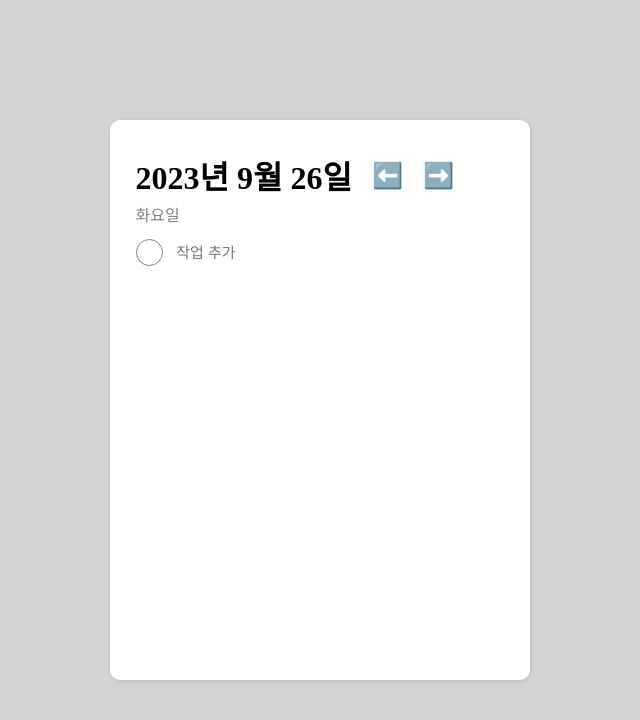
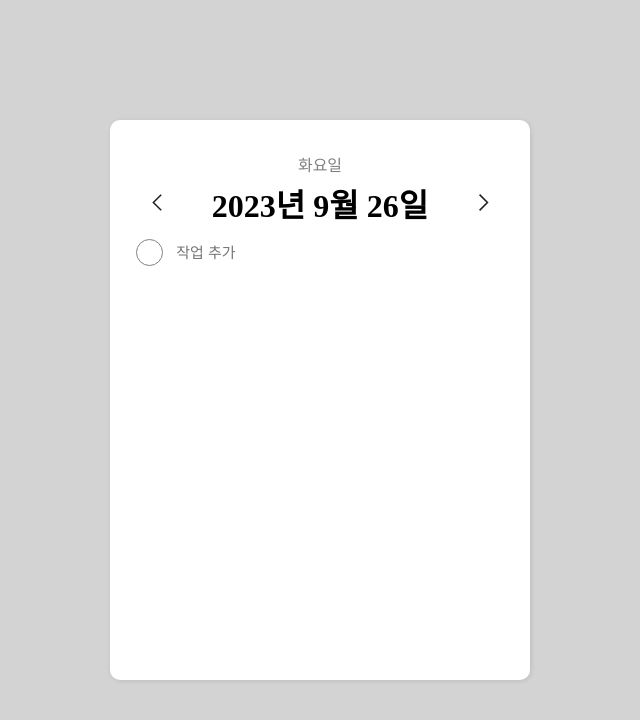
Before and after one commit to jyh071116/todolist, a React (Create React App) app: page / in a window 1280 px wide. Shown: the top 720 px of the page, without its empty margins (320-960 px from the left). Built offline with nearby package versions, Linux system fonts and the light colour scheme.

Commit message:
feat: 상단 스타일 변경

```diff
--- a/src/components/Card/index.tsx
+++ b/src/components/Card/index.tsx
@@ -1,8 +1,10 @@
 import { useState } from "react";
 import dayjs from "dayjs";
-import * as S from "./style";
 import changeWeek from "utils/changeWeek";
 import Todo from "components/Todo";
+import leftArrow from "assets/leftArrow.svg";
+import rightArrow from "assets/rightArrow.svg";
+import * as S from "./style";
 
 const Card = () => {
   const [now, setNow] = useState(dayjs());
@@ -10,12 +12,15 @@ const Card = () => {
 
   return (
     <S.Contaier>
+      <S.Day>{changeWeek(now.get("day"))}</S.Day>
       <S.ContentBox>
+        <S.Button
+          src={leftArrow}
+          onClick={() => setNow(now.subtract(1, "day"))}
+        />
         <h1>{date}</h1>
-        <S.Button onClick={() => setNow(now.subtract(1, "day"))}>⬅️</S.Button>
-        <S.Button onClick={() => setNow(now.add(1, "day"))}>➡️</S.Button>
+        <S.Button src={rightArrow} onClick={() => setNow(now.add(1, "day"))} />
       </S.ContentBox>
-      <S.Day>{changeWeek(now.get("day"))}</S.Day>
       <Todo date={date} />
     </S.Contaier>
   );
--- a/src/components/Card/style.ts
+++ b/src/components/Card/style.ts
@@ -14,16 +14,18 @@ export const Contaier = styled.div`
 
 export const ContentBox = styled.div`
   display: flex;
+  justify-content: space-around;
   align-items: center;
   gap: 20px;
 `;
 
 export const Day = styled.div`
-  margin-top: 1%;
+  text-align: center;
+  margin-bottom: 1%;
   color: grey;
 `;
 
-export const Button = styled.div`
-  font-size: 25px;
+export const Button = styled.img`
+  width: 3%;
   cursor: pointer;
-`
+`;
```
Also changed, not shown: src/assets/leftArrow.svg (added), src/assets/rightArrow.svg (added).
